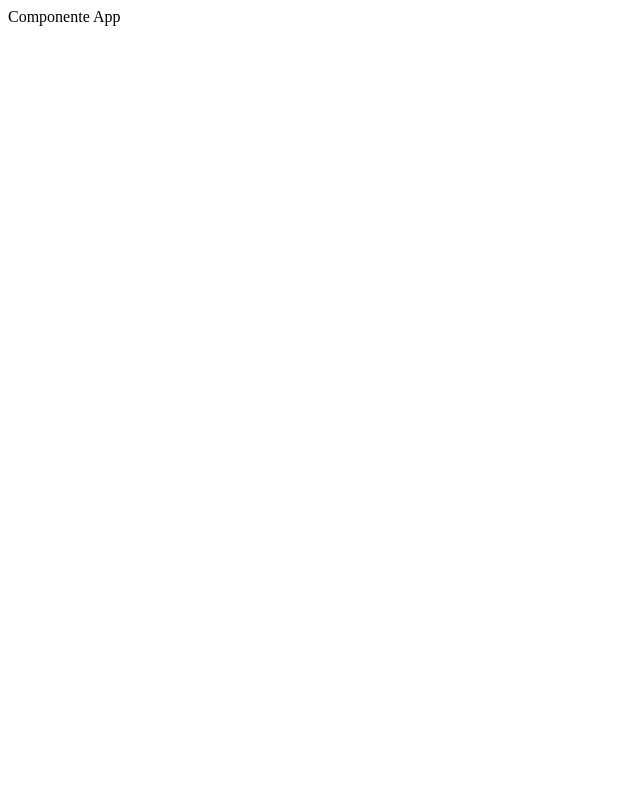
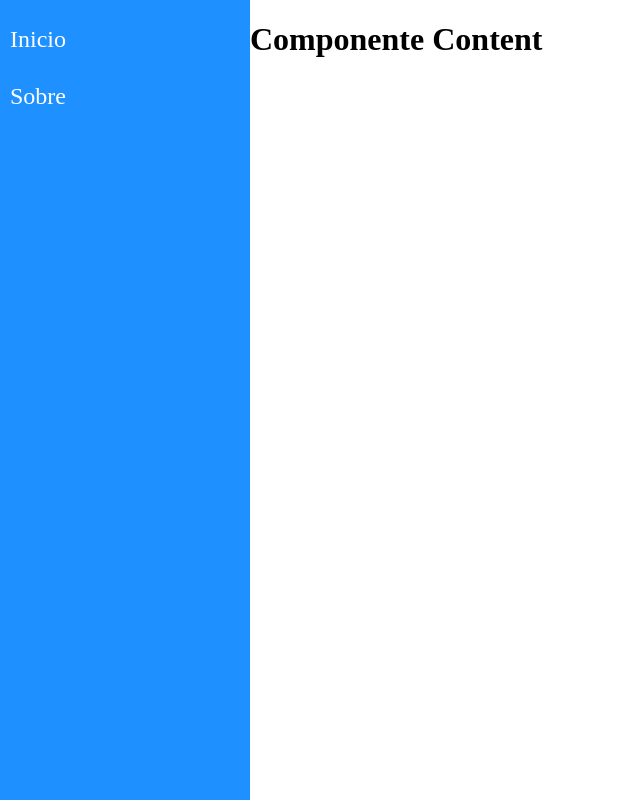
Before and after one commit to mrcomputer2018/navegacao, a React (Create React App) app: page /about in a window 1280 px wide. Shown: the whole page, without its empty margins (0-640 px from the left). Built offline with nearby package versions, Linux system fonts and the light colour scheme.

Commit message:
aplicando estilo

```diff
--- a/src/components/layout/Content.css
+++ b/src/components/layout/Content.css
@@ -1,3 +1,5 @@
 .Content {
-
+    display: flex;
+    flex-grow: 1;
+    background-color: #ddd;
 }
--- a/src/components/layout/Content.jsx
+++ b/src/components/layout/Content.jsx
@@ -1,9 +1,9 @@
-import Recat from "react"
+import React from "react"
 
 const Content = (props) => {
     return (
         <main className="Content">
-            Componente Content
+            <h1>Componente Content</h1>
         </main>
     )
 }
--- a/src/components/layout/Menu.css
+++ b/src/components/layout/Menu.css
@@ -1,3 +1,33 @@
 .Menu {
+    display: flex;
+    /** Largura */
+    flex-basis: 15.625rem;
 
+    background-color: dodgerblue;
 }
+.Menu nav {
+    flex: 1;
+}
+
+.Menu ul {
+    /** Tirando os marcadores */
+    list-style: none;
+    padding: 0;
+}
+
+.Menu li {
+    display: flex;
+}
+
+.Menu li a {
+    flex: 1;
+    padding: 0.625rem;
+    margin-bottom: .625rem;
+    text-decoration: none;
+    color: #fff;
+    font-size: 1.5rem;
+}
+
+.Menu li a:hover {
+    background-color: #00000030;
+}
--- a/src/components/layout/Menu.jsx
+++ b/src/components/layout/Menu.jsx
@@ -4,7 +4,16 @@ import "./Menu.css"
 const Menu = (props) => {
     return (
         <aside className="Menu">
-            Componente Menu
+            <nav>
+                <ul>
+                    <li>
+                        <a href="/">Inicio</a>
+                    </li>
+                    <li>
+                        <a href="/">Sobre</a>
+                    </li>
+                </ul>
+            </nav>
         </aside>
     )
 }
--- /dev/null
+++ b/src/index.css
@@ -0,0 +1,3 @@
+body {
+    margin: 0;
+}
--- a/src/index.js
+++ b/src/index.js
@@ -1,6 +1,7 @@
 import React from 'react';
 import ReactDOM from 'react-dom';
 import App from "../src/views/App"
+import "./index.css"
 
 ReactDOM.render(
   <App />,
--- a/src/views/App.css
+++ b/src/views/App.css
@@ -1,3 +1,5 @@
 .App {
+    display: flex;
+    height: 100vh;
 
 }
--- a/src/views/App.jsx
+++ b/src/views/App.jsx
@@ -1,10 +1,13 @@
 import React from "react"
+import Content from "../components/layout/Content";
+import Menu from "../components/layout/Menu";
 import "./App.css"
 
 const App = (props) => {
     return (
         <div className="App">
-            Componente App
+            <Menu />
+            <Content />
         </div>
     )
 }
```
